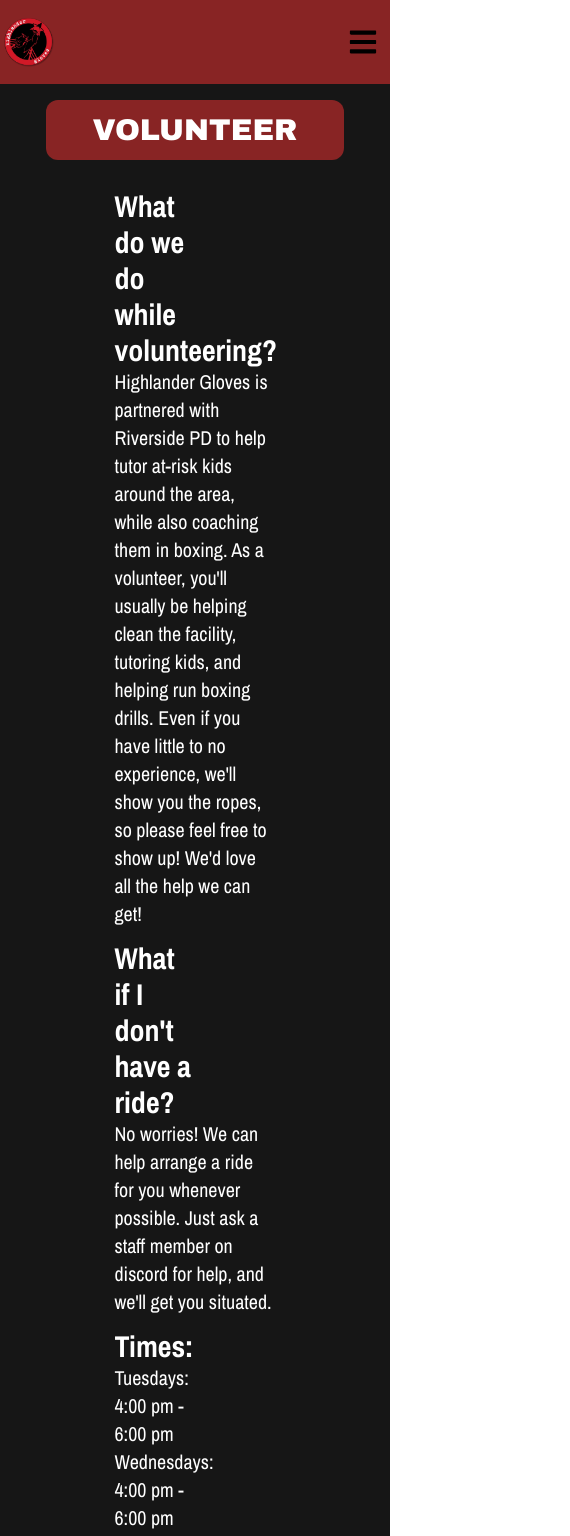
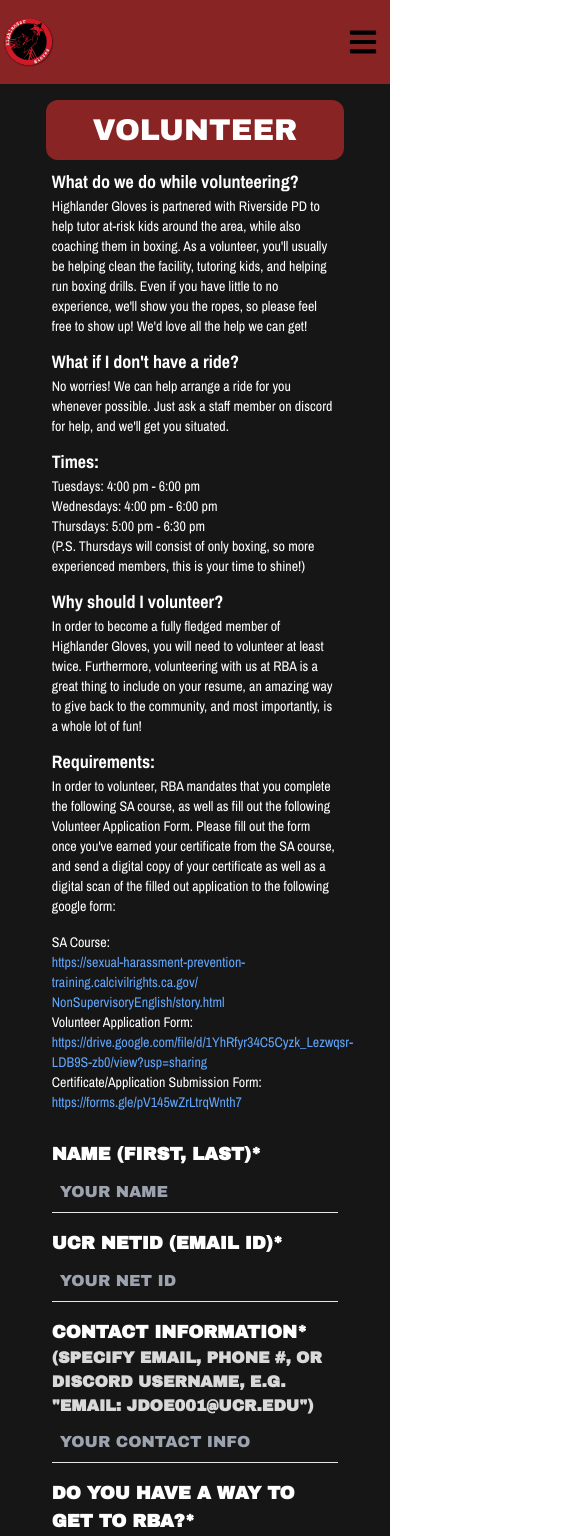
Before and after one commit to acm-ucr/highlander-gloves-website, a Next.js app: page /volunteer in a window 390 px wide. Shown: the top 1536 px of the page, 570 px wide, since content can reach past the window. Built offline with nearby package versions, Linux system fonts and the light colour scheme; a web font is replaced by a local one; what tailwindcss-animated would draw is missing.

Commit message:
responsified volunteer form

```diff
--- a/src/app/volunteer/page.tsx
+++ b/src/app/volunteer/page.tsx
@@ -20,7 +20,7 @@
   if (isSubmitted) {
     return (
       <div className="flex min-h-screen w-full flex-col items-center justify-center gap-5 font-archivo-black text-4xl">
-        <Image src={logo} alt="Logo" className="w-[14%]" />
+        <Image src={logo} alt="Logo" className="w-[20%] md:w-[14%]" />
         Volunteer Form Submitted!
       </div>
     );
@@ -39,13 +39,13 @@
           }
         }}
       ></iframe>
-      <div className="flex min-h-screen w-full flex-col items-center justify-center gap-2 p-4 font-archivo-narrow text-white">
+      <div className="flex min-h-screen flex-col items-center justify-center gap-2 p-4 font-archivo-narrow text-white">
         <FormHeader txt="VOLUNTEER" />
-        <div className="flex w-[45%] flex-col">
-          <div className="mt-5 w-2/4 text-3xl font-bold">
+        <div className="flex w-[80%] flex-col md:w-[45%]">
+          <div className="text-lg font-bold md:mt-5 md:text-3xl">
             What do we do while volunteering?
           </div>
-          <div className="mb-3 text-xl">
+          <div className="mb-3 text-sm md:text-xl">
             Highlander Gloves is partnered with Riverside PD to help tutor
             at-risk kids around the area, while also coaching them in boxing. As
             a volunteer, you'll usually be helping clean the facility, tutoring
@@ -53,16 +53,16 @@
             experience, we'll show you the ropes, so please feel free to show
             up! We'd love all the help we can get!
           </div>
-          <div className="w-2/4 text-3xl font-bold">
+          <div className="text-lg font-bold md:text-3xl">
             What if I don't have a ride?
           </div>
-          <div className="mb-3 text-xl">
+          <div className="mb-3 text-sm md:text-xl">
             No worries! We can help arrange a ride for you whenever possible.
             Just ask a staff member on discord for help, and we'll get you
             situated.
           </div>
-          <div className="w-2/4 text-3xl font-bold">Times:</div>
-          <div className="mb-3 w-2/4 text-xl">
+          <div className="text-lg font-bold md:text-3xl">Times:</div>
+          <div className="mb-3 text-sm md:text-xl">
             Tuesdays: 4:00 pm - 6:00 pm <br />
             Wednesdays: 4:00 pm - 6:00 pm
             <br />
@@ -70,18 +70,18 @@
             (P.S. Thursdays will consist of only boxing, so more experienced
             members, this is your time to shine!)
           </div>
-          <div className="w-2/4 text-3xl font-bold">
+          <div className="text-lg font-bold md:text-3xl">
             Why should I volunteer?
           </div>
-          <div className="mb-3 text-xl">
+          <div className="mb-3 text-sm md:text-xl">
             In order to become a fully fledged member of Highlander Gloves, you
             will need to volunteer at least twice. Furthermore, volunteering
             with us at RBA is a great thing to include on your resume, an
             amazing way to give back to the community, and most importantly, is
             a whole lot of fun!
           </div>
-          <div className="w-2/4 text-3xl font-bold">Requirements:</div>
-          <div className="mb-4 text-xl">
+          <div className="text-lg font-bold md:text-3xl">Requirements:</div>
+          <div className="mb-4 text-sm md:text-xl">
             In order to volunteer, RBA mandates that you complete the following
             SA course, as well as fill out the following Volunteer Application
             Form. Please fill out the form once you've earned your certificate
@@ -89,15 +89,16 @@
             well as a digital scan of the filled out application to the
             following google form:
           </div>
-          <div className="text-xl">
-            SA Course:
+          <div className="text-sm md:w-full md:text-xl">
+            SA Course: <br />
             <Link
               href="https://sexual-harassment-prevention-training.calcivilrights.ca.gov/NonSupervisoryEnglish/story.html"
-              className="text-blue-400 hover:text-blue-500"
+              className="w-3/4 text-blue-400 hover:text-blue-500 md:w-full"
               target="_blank"
             >
               {" "}
-              https://sexual-harassment-prevention-training.calcivilrights.ca.gov/NonSupervisoryEnglish/story.html
+              https://sexual-harassment-prevention-training.calcivilrights.ca.gov/
+              NonSupervisoryEnglish/story.html
             </Link>
             <br />
             Volunteer Application Form:
@@ -127,10 +128,10 @@
           // action="https://docs.google.com/forms/u/0/d/e/1FAIpQLSc6X4dAsdD5VIfyuKESr48vOYZSY3Rt224rGZw03WS2IP8RDg/formResponse" testing
           onSubmit={() => (window.submitted = true)}
           target="hidden_iframe"
-          className="mt-5 w-[45%] space-y-4"
+          className="mt-5 w-[80%] space-y-4 md:w-[45%]"
         >
           {/* Name Field */}
-          <div>
+          <div className="w-full">
             <label className="mb-1 block font-archivo-black text-lg font-bold uppercase md:text-2xl lg:text-3xl">
               Name (First, Last)*
             </label>
```
